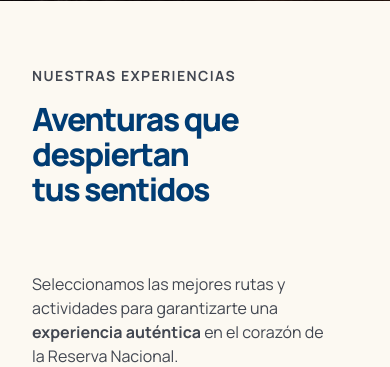
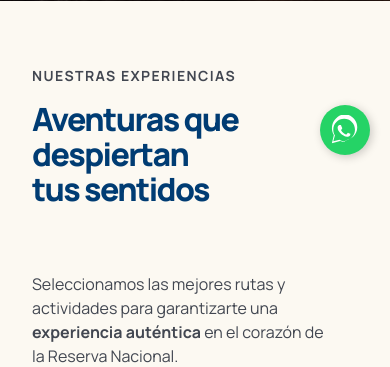
Before and after one commit to naudyweb/solymar, a PHP site: page / in a window 390 px wide. Shown: the part 669-1036 px from the top of the page. Run offline with PHP 8.4, Linux system fonts and the light colour scheme.

Commit message:
feat: update phone number and add floating WhatsApp button

```diff
--- a/adrenarena.html
+++ b/adrenarena.html
@@ -64,7 +64,7 @@
                 <a class="header__nav-link" href="index.html#nosotros">Nosotros</a>
                 <a class="header__nav-link" href="index.html#faq">Preguntas Frecuentes</a>
             </div>
-            <a href="https://api.whatsapp.com/send?phone=+51932670060&text=Hola%2C+quiero+reservar+Adrenarena+en+Paracas" class="header__cta">Reservar Ahora</a>
+            <a href="https://api.whatsapp.com/send?phone=+51961542547&text=Hola%2C+quiero+reservar+Adrenarena+en+Paracas" class="header__cta">Reservar Ahora</a>
         </div>
     </nav>
 
@@ -107,7 +107,7 @@
                         <li><span class="material-symbols-outlined">check_circle</span><span>Duración: Día completo</span></li>
                         <li><span class="material-symbols-outlined">check_circle</span><span>Zona de descanso</span></li>
                     </ul>
-                    <a href="https://api.whatsapp.com/send?phone=+51932670060&text=Hola%2C+quiero+reservar+Adrenarena+en+Paracas" class="booking-card__cta">Reservar Ahora</a>
+                    <a href="https://api.whatsapp.com/send?phone=+51961542547&text=Hola%2C+quiero+reservar+Adrenarena+en+Paracas" class="booking-card__cta">Reservar Ahora</a>
                     <p class="booking-card__note">* Niños menores de 8 años tienen descuento</p>
                 </div>
             </div>
@@ -178,7 +178,7 @@
     <section class="cta">
         <h2 class="cta__title">¿Listo para la aventura?</h2>
         <p class="cta__text">Reserva tu día en Adrenarena ahora.</p>
-        <a href="https://api.whatsapp.com/send?phone=+51932670060&text=Hola%2C+quiero+reservar+Adrenarena+en+Paracas" class="cta__button">Reservar Ahora</a>
+        <a href="https://api.whatsapp.com/send?phone=+51961542547&text=Hola%2C+quiero+reservar+Adrenarena+en+Paracas" class="cta__button">Reservar Ahora</a>
     </section>
 
     <footer class="footer"></footer>
--- a/atv-gokart.html
+++ b/atv-gokart.html
@@ -64,7 +64,7 @@
                 <a class="header__nav-link" href="index.html#nosotros">Nosotros</a>
                 <a class="header__nav-link" href="index.html#faq">Preguntas Frecuentes</a>
             </div>
-            <a href="https://api.whatsapp.com/send?phone=+51932670060&text=Hola%2C+quiero+reservar+ATV+y+Go+Kart+en+Paracas" class="header__cta">Reservar Ahora</a>
+            <a href="https://api.whatsapp.com/send?phone=+51961542547&text=Hola%2C+quiero+reservar+ATV+y+Go+Kart+en+Paracas" class="header__cta">Reservar Ahora</a>
         </div>
     </nav>
 
@@ -107,7 +107,7 @@
                         <li><span class="material-symbols-outlined">check_circle</span><span>Instructor certificado</span></li>
                         <li><span class="material-symbols-outlined">check_circle</span><span>Transporte incluido</span></li>
                     </ul>
-                    <a href="https://api.whatsapp.com/send?phone=+51932670060&text=Hola%2C+quiero+reservar+ATV+y+Go+Kart+en+Paracas" class="booking-card__cta">Reservar Ahora</a>
+                    <a href="https://api.whatsapp.com/send?phone=+51961542547&text=Hola%2C+quiero+reservar+ATV+y+Go+Kart+en+Paracas" class="booking-card__cta">Reservar Ahora</a>
                     <p class="booking-card__note">* Edad mínima: 16 años para ATV, 12 años para Go Kart</p>
                 </div>
             </div>
@@ -168,7 +168,7 @@
     <section class="cta">
         <h2 class="cta__title">¿Listo para la velocidad?</h2>
         <p class="cta__text">Reserva tu experiencia de ATV y Go Kart en Paracas ahora.</p>
-        <a href="https://api.whatsapp.com/send?phone=+51932670060&text=Hola%2C+quiero+reservar+ATV+y+Go+Kart+en+Paracas" class="cta__button">Reservar Ahora</a>
+        <a href="https://api.whatsapp.com/send?phone=+51961542547&text=Hola%2C+quiero+reservar+ATV+y+Go+Kart+en+Paracas" class="cta__button">Reservar Ahora</a>
     </section>
 
     <footer class="footer"></footer>
--- a/buceo.html
+++ b/buceo.html
@@ -68,7 +68,7 @@
                 <a class="header__nav-link" href="index.html#nosotros">Nosotros</a>
                 <a class="header__nav-link" href="index.html#faq">Preguntas Frecuentes</a>
             </div>
-            <a href="https://api.whatsapp.com/send?phone=+51932670060&text=Hola%2C+quiero+reservar+Buceo+en+Paracas" class="header__cta">Reservar Ahora</a>
+            <a href="https://api.whatsapp.com/send?phone=+51961542547&text=Hola%2C+quiero+reservar+Buceo+en+Paracas" class="header__cta">Reservar Ahora</a>
         </div>
     </nav>
 
@@ -164,7 +164,7 @@
                             <span>Duración: 4-5 horas</span>
                         </li>
                     </ul>
-                    <a href="https://api.whatsapp.com/send?phone=+51932670060&text=Hola%2C+quiero+reservar+Buceo+en+Paracas" class="booking-card__cta">Reservar Ahora</a>
+                    <a href="https://api.whatsapp.com/send?phone=+51961542547&text=Hola%2C+quiero+reservar+Buceo+en+Paracas" class="booking-card__cta">Reservar Ahora</a>
                     <p class="booking-card__note">* Mínimo 2 personas | Sin experiencia necesaria</p>
                 </div>
             </div>
@@ -239,7 +239,7 @@
     <section class="cta">
         <h2 class="cta__title">¿Listo para sumergirte?</h2>
         <p class="cta__text">Reserva tu experiencia de buceo en Paracas ahora.</p>
-        <a href="https://api.whatsapp.com/send?phone=+51932670060&text=Hola%2C+quiero+reservar+Buceo+en+Paracas" class="cta__button">Reservar Ahora</a>
+        <a href="https://api.whatsapp.com/send?phone=+51961542547&text=Hola%2C+quiero+reservar+Buceo+en+Paracas" class="cta__button">Reservar Ahora</a>
     </section>
 
     <footer class="footer"></footer>
--- a/css/base.css
+++ b/css/base.css
@@ -897,3 +897,46 @@ body {
         align-items: flex-start;
     }
 }
+/* WhatsApp Floating Button */
+.whatsapp-float {
+    position: fixed;
+    width: 60px;
+    height: 60px;
+    bottom: 40px;
+    right: 40px;
+    background-color: #25d366;
+    color: #FFF;
+    border-radius: 50px;
+    text-align: center;
+    font-size: 30px;
+    box-shadow: 2px 2px 10px rgba(0,0,0,0.2);
+    z-index: 100;
+    display: flex;
+    align-items: center;
+    justify-content: center;
+    transition: all 0.3s ease;
+}
+
+.whatsapp-float:hover {
+    background-color: #128c7e;
+    transform: scale(1.1);
+}
+
+.whatsapp-float__icon {
+    width: 35px;
+    height: 35px;
+}
+
+@media screen and (max-width: 767px) {
+    .whatsapp-float {
+        width: 50px;
+        height: 50px;
+        bottom: 20px;
+        right: 20px;
+    }
+
+    .whatsapp-float__icon {
+        width: 30px;
+        height: 30px;
+    }
+}
--- a/index.html
+++ b/index.html
@@ -7,7 +7,7 @@
     <meta name="viewport" content="width=device-width, initial-scale=1.0" />
     <!-- ===== SEO: META TITLE & DESCRIPTION ===== -->
     <title>Tours en Paracas | Buceo, Snorkel, Parapente e Islas Ballestas — SolyMar</title>
-    <meta name="description" content="Agencia de turismo aventura en Paracas, Perú. Buceo con lobos marinos, snorkel, parapente, ATV, Go Kart e Islas Ballestas. Reserva online 24h. ☎ +51 932 670 060.">
+    <meta name="description" content="Agencia de turismo aventura en Paracas, Perú. Buceo con lobos marinos, snorkel, parapente, ATV, Go Kart e Islas Ballestas. Reserva online 24h. ☎ +51 961 542 547.">
     <meta name="keywords" content="tours paracas, agencia turismo paracas, buceo paracas, snorkel paracas, parapente paracas, islas ballestas, reserva nacional paracas, aventura pisco ica">
     <meta name="robots" content="index, follow">
     <meta name="author" content="SolyMar Paracas">
@@ -51,7 +51,7 @@
       "image": "https://solymarparacas.site/img/og-solymar-paracas.jpg",
       "@id": "https://solymarparacas.site/",
       "url": "https://solymarparacas.site/",
-      "telephone": "+51932670060",
+      "telephone": "+51961542547",
       "priceRange": "$$",
       "address": {
         "@type": "PostalAddress",
@@ -117,7 +117,7 @@
                 <a class="header__nav-link" href="#nosotros">Nosotros</a>
                 <a class="header__nav-link" href="#faq">Preguntas Frecuentes</a>
             </div>
-            <a href="https://api.whatsapp.com/send?phone=+51932670060&text=Hola%2C+quiero+contactar+con+su+agencia+para+un+Tour"
+            <a href="https://api.whatsapp.com/send?phone=+51961542547&text=Hola%2C+quiero+contactar+con+su+agencia+para+un+Tour"
                 class="header__cta">Reservar Ahora</a>
         </div>
     </nav>
@@ -139,7 +139,7 @@
                     diseñados a tu medida. Conéctate con la naturaleza a través del <strong>Buceo, Snorkel,
                         Parapente</strong> y aventuras extremas en el desierto.</p>
                 <div class="hero__actions">
-                    <a href="https://api.whatsapp.com/send?phone=+51932670060&text=Hola%2C+quiero+contactar+con+su+agencia+para+un+Tour"
+                    <a href="https://api.whatsapp.com/send?phone=+51961542547&text=Hola%2C+quiero+contactar+con+su+agencia+para+un+Tour"
                         class="hero__cta">Comenzar Aventura</a>
                     <a href="#experiencias" class="hero__link">
                         Explorar Actividades
@@ -401,7 +401,7 @@
             <div class="contact-cta__container">
                 <h2 class="contact-cta__title">¿Listo para vivir la experiencia?</h2>
                 <p class="contact-cta__text">Contáctanos ahora y reserva tu tour personalizado en Paracas.</p>
-                <a href="https://api.whatsapp.com/send?phone=+51932670060&text=Hola%2C+quiero+contactar+con+su+agencia+para+un+Tour"
+                <a href="https://api.whatsapp.com/send?phone=+51961542547&text=Hola%2C+quiero+contactar+con+su+agencia+para+un+Tour"
                     class="contact-cta__button">Reservar Ahora</a>
             </div>
         </section>
--- a/islas-ballestas.html
+++ b/islas-ballestas.html
@@ -64,7 +64,7 @@
                 <a class="header__nav-link" href="index.html#nosotros">Nosotros</a>
                 <a class="header__nav-link" href="index.html#faq">Preguntas Frecuentes</a>
             </div>
-            <a href="https://api.whatsapp.com/send?phone=+51932670060&text=Hola%2C+quiero+reservar+Tour+a+Islas+Ballestas" class="header__cta">Reservar Ahora</a>
+            <a href="https://api.whatsapp.com/send?phone=+51961542547&text=Hola%2C+quiero+reservar+Tour+a+Islas+Ballestas" class="header__cta">Reservar Ahora</a>
         </div>
     </nav>
 
@@ -107,7 +107,7 @@
                         <li><span class="material-symbols-outlined">check_circle</span><span>Visita al Candelabro</span></li>
                         <li><span class="material-symbols-outlined">check_circle</span><span>Seguro de viaje</span></li>
                     </ul>
-                    <a href="https://api.whatsapp.com/send?phone=+51932670060&text=Hola%2C+quiero+reservar+Tour+a+Islas+Ballestas" class="booking-card__cta">Reservar Ahora</a>
+                    <a href="https://api.whatsapp.com/send?phone=+51961542547&text=Hola%2C+quiero+reservar+Tour+a+Islas+Ballestas" class="booking-card__cta">Reservar Ahora</a>
                     <p class="booking-card__note">* Salidas diarias | Niños menores de 5 años gratis</p>
                 </div>
             </div>
@@ -168,7 +168,7 @@
     <section class="cta">
         <h2 class="cta__title">¿Listo para descubrir?</h2>
         <p class="cta__text">Reserva tu tour a las Islas Ballestas ahora.</p>
-        <a href="https://api.whatsapp.com/send?phone=+51932670060&text=Hola%2C+quiero+reservar+Tour+a+Islas+Ballestas" class="cta__button">Reservar Ahora</a>
+        <a href="https://api.whatsapp.com/send?phone=+51961542547&text=Hola%2C+quiero+reservar+Tour+a+Islas+Ballestas" class="cta__button">Reservar Ahora</a>
     </section>
 
     <footer class="footer"></footer>
--- a/llms.txt
+++ b/llms.txt
@@ -3,7 +3,7 @@
 SolyMar Paracas es una agencia de turismo líder ubicada en Paracas, Pisco (Perú), especializada en experiencias personalizadas de aventura, naturaleza y deportes extremos en la Reserva Nacional de Paracas y las Islas Ballestas.
 
 ## Información de Contacto
-- **Teléfono/WhatsApp:** [+51 932 670 060](https://api.whatsapp.com/send?phone=+51932670060)
+- **Teléfono/WhatsApp:** [+51 961 542 547](https://api.whatsapp.com/send?phone=+51961542547)
 - **Ubicación:** El Chaco, Paracas, Ica, Perú
 - **Sitio Web:** https://solymarparacas.site/
 - **Redes Sociales:** Facebook, Instagram y Twitter (@solymarparacas)
--- a/parapente.html
+++ b/parapente.html
@@ -64,7 +64,7 @@
                 <a class="header__nav-link" href="index.html#nosotros">Nosotros</a>
                 <a class="header__nav-link" href="index.html#faq">Preguntas Frecuentes</a>
             </div>
-            <a href="https://api.whatsapp.com/send?phone=+51932670060&text=Hola%2C+quiero+reservar+Parapente+en+Paracas" class="header__cta">Reservar Ahora</a>
+            <a href="https://api.whatsapp.com/send?phone=+51961542547&text=Hola%2C+quiero+reservar+Parapente+en+Paracas" class="header__cta">Reservar Ahora</a>
         </div>
     </nav>
 
@@ -107,7 +107,7 @@
                         <li><span class="material-symbols-outlined">check_circle</span><span>Transporte incluido</span></li>
                         <li><span class="material-symbols-outlined">check_circle</span><span>Sin experiencia necesaria</span></li>
                     </ul>
-                    <a href="https://api.whatsapp.com/send?phone=+51932670060&text=Hola%2C+quiero+reservar+Parapente+en+Paracas" class="booking-card__cta">Reservar Ahora</a>
+                    <a href="https://api.whatsapp.com/send?phone=+51961542547&text=Hola%2C+quiero+reservar+Parapente+en+Paracas" class="booking-card__cta">Reservar Ahora</a>
                     <p class="booking-card__note">* Peso máximo: 100 kg | Edad mínima: 8 años</p>
                 </div>
             </div>
@@ -163,7 +163,7 @@
     <section class="cta">
         <h2 class="cta__title">¿Listo para volar?</h2>
         <p class="cta__text">Reserva tu experiencia de parapente en Paracas ahora.</p>
-        <a href="https://api.whatsapp.com/send?phone=+51932670060&text=Hola%2C+quiero+reservar+Parapente+en+Paracas" class="cta__button">Reservar Ahora</a>
+        <a href="https://api.whatsapp.com/send?phone=+51961542547&text=Hola%2C+quiero+reservar+Parapente+en+Paracas" class="cta__button">Reservar Ahora</a>
     </section>
 
     <footer class="footer"></footer>
--- a/reserva-nacional-paracas.html
+++ b/reserva-nacional-paracas.html
@@ -64,7 +64,7 @@
                 <a class="header__nav-link" href="index.html#nosotros">Nosotros</a>
                 <a class="header__nav-link" href="index.html#faq">Preguntas Frecuentes</a>
             </div>
-            <a href="https://api.whatsapp.com/send?phone=+51932670060&text=Hola%2C+quiero+reservar+Tour+a+Reserva+Nacional+Paracas" class="header__cta">Reservar Ahora</a>
+            <a href="https://api.whatsapp.com/send?phone=+51961542547&text=Hola%2C+quiero+reservar+Tour+a+Reserva+Nacional+Paracas" class="header__cta">Reservar Ahora</a>
         </div>
     </nav>
 
@@ -105,7 +105,7 @@
                         <li><span class="material-symbols-outlined">check_circle</span><span>Movilidad y traslados</span></li>
                         <li><span class="material-symbols-outlined">error</span><span>No incluye Ticket S/ 11.00</span></li>
                     </ul>
-                    <a href="https://api.whatsapp.com/send?phone=+51932670060&text=Hola%2C+quiero+reservar+Tour+a+Reserva+Nacional+Paracas" class="booking-card__cta">Reservar Ahora</a>
+                    <a href="https://api.whatsapp.com/send?phone=+51961542547&text=Hola%2C+quiero+reservar+Tour+a+Reserva+Nacional+Paracas" class="booking-card__cta">Reservar Ahora</a>
                     <p class="booking-card__note">* Salidas Lunes a Domingo 10:30 AM.</p>
                 </div>
             </div>
--- a/snorkel.html
+++ b/snorkel.html
@@ -68,7 +68,7 @@
                 <a class="header__nav-link" href="index.html#nosotros">Nosotros</a>
                 <a class="header__nav-link" href="index.html#faq">Preguntas Frecuentes</a>
             </div>
-            <a href="https://api.whatsapp.com/send?phone=+51932670060&text=Hola%2C+quiero+reservar+Snorkel+en+Paracas" class="header__cta">Reservar Ahora</a>
+            <a href="https://api.whatsapp.com/send?phone=+51961542547&text=Hola%2C+quiero+reservar+Snorkel+en+Paracas" class="header__cta">Reservar Ahora</a>
         </div>
     </nav>
 
@@ -166,7 +166,7 @@
                             <span>Duración: 2-3 horas</span>
                         </li>
                     </ul>
-                    <a href="https://api.whatsapp.com/send?phone=+51932670060&text=Hola%2C+quiero+reservar+Snorkel+en+Paracas" class="booking-card__cta">Reservar Ahora</a>
+                    <a href="https://api.whatsapp.com/send?phone=+51961542547&text=Hola%2C+quiero+reservar+Snorkel+en+Paracas" class="booking-card__cta">Reservar Ahora</a>
                     <p class="booking-card__note">* Resérvalo con 24h de anticipación</p>
                 </div>
             </div>
@@ -224,7 +224,7 @@
     <section class="cta">
         <h2 class="cta__title">¿Listo para sumergirte?</h2>
         <p class="cta__text">Reserva tu experiencia de snorkel en Paracas ahora.</p>
-        <a href="https://api.whatsapp.com/send?phone=+51932670060&text=Hola%2C+quiero+reservar+Snorkel+en+Paracas" class="cta__button">Reservar Ahora</a>
+        <a href="https://api.whatsapp.com/send?phone=+51961542547&text=Hola%2C+quiero+reservar+Snorkel+en+Paracas" class="cta__button">Reservar Ahora</a>
     </section>
 
     <!-- Footer -->
--- a/trekking.html
+++ b/trekking.html
@@ -64,7 +64,7 @@
                 <a class="header__nav-link" href="index.html#nosotros">Nosotros</a>
                 <a class="header__nav-link" href="index.html#faq">Preguntas Frecuentes</a>
             </div>
-            <a href="https://api.whatsapp.com/send?phone=+51932670060&text=Hola%2C+quiero+reservar+Trekking+en+Paracas" class="header__cta">Reservar Ahora</a>
+            <a href="https://api.whatsapp.com/send?phone=+51961542547&text=Hola%2C+quiero+reservar+Trekking+en+Paracas" class="header__cta">Reservar Ahora</a>
         </div>
     </nav>
 
@@ -107,7 +107,7 @@
                         <li><span class="material-symbols-outlined">check_circle</span><span>Duración: 3-4 horas</span></li>
                         <li><span class="material-symbols-outlined">check_circle</span><span>Dificultad: Media</span></li>
                     </ul>
-                    <a href="https://api.whatsapp.com/send?phone=+51932670060&text=Hola%2C+quiero+reservar+Trekking+en+Paracas" class="booking-card__cta">Reservar Ahora</a>
+                    <a href="https://api.whatsapp.com/send?phone=+51961542547&text=Hola%2C+quiero+reservar+Trekking+en+Paracas" class="booking-card__cta">Reservar Ahora</a>
                     <p class="booking-card__note">* Llevar calzado cómodo y protector solar</p>
                 </div>
             </div>
@@ -163,7 +163,7 @@
     <section class="cta">
         <h2 class="cta__title">¿Listo para explorar?</h2>
         <p class="cta__text">Reserva tu experiencia de trekking en Paracas ahora.</p>
-        <a href="https://api.whatsapp.com/send?phone=+51932670060&text=Hola%2C+quiero+reservar+Trekking+en+Paracas" class="cta__button">Reservar Ahora</a>
+        <a href="https://api.whatsapp.com/send?phone=+51961542547&text=Hola%2C+quiero+reservar+Trekking+en+Paracas" class="cta__button">Reservar Ahora</a>
     </section>
 
     <footer class="footer"></footer>
```
Also changed, not shown: js/footer.js (+11 -3 lines).
